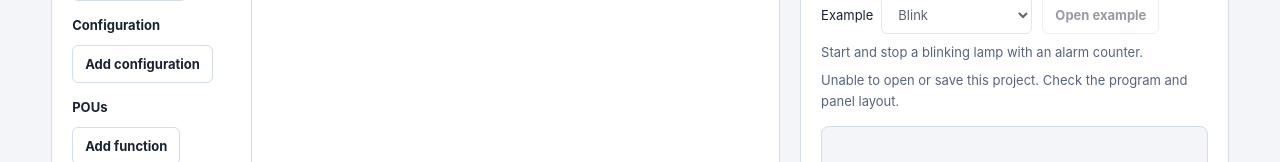
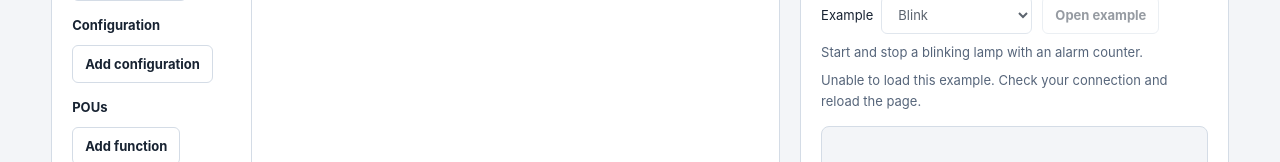
Before and after one commit to yasukei/benchtop-plc, a React (Vite) app in the folder packages/web/: page / in a window 1280 px wide. Shown: the part 407-569 px from the top of the page. Built offline with nearby package versions, Linux system fonts and the light colour scheme.

Commit message:
fix(web): clarify example download failures
Show localized connection and reload guidance instead of asking users to check their program. Cover startup and selected-example failures in the browser, including Japanese localization.

Refs #248

```diff
--- a/packages/web/src/catalog.ts
+++ b/packages/web/src/catalog.ts
@@ -146,6 +146,7 @@ export const en = {
   exampleTankStationDescription: "Control two tanks with shared settings and multiple tasks.",
   confirmOpenExample: "Click again to replace your program, panel layout and cycle.",
   cancel: "Cancel",
+  exampleLoadError: "Unable to load this example. Check your connection and reload the page.",
   projectError: "Unable to open or save this project. Check the program and panel layout.",
   unsupportedProjectCycle:
     "Unable to open this project: the task interval is not a supported cycle. Supported cycles: 10, 20, 50 and 100 ms.",
@@ -319,6 +320,7 @@ export const ja: Record<keyof typeof en, string> = {
   exampleTankStationDescription: "共有設定と複数タスクで2つのタンクを制御します。",
   confirmOpenExample: "もう一度クリックするとプログラム・パネル配置・周期を置き換えます。",
   cancel: "キャンセル",
+  exampleLoadError: "サンプルを読み込めません。接続を確認してページを再読み込みしてください。",
   projectError: "プロジェクトを開くか保存できません。プログラムとパネル配置を確認してください。",
   unsupportedProjectCycle:
     "タスクの実行間隔が対応する周期ではないため、このプロジェクトを開けません。対応する周期: 10、20、50、100 ms。",
--- a/packages/web/src/panel/OperatorPanel.tsx
+++ b/packages/web/src/panel/OperatorPanel.tsx
@@ -147,7 +147,7 @@ export function OperatorPanel({
     "projectError" | "unsupportedProjectCycle" | null
   >(null);
   const visibleProjectError =
-    projectError ?? (state.openProjectError === "example-load" ? "projectError" : null);
+    state.openProjectError === "example-load" ? "exampleLoadError" : projectError;
   const [confirmExample, setConfirmExample] = useState(false);
   const [exampleId, setExampleId] = useState<ExampleId>("blink");
   const [openingExample, setOpeningExample] = useState(false);
```
Also changed, not shown: 1 other file (tests, documents, lock files or other folders).
